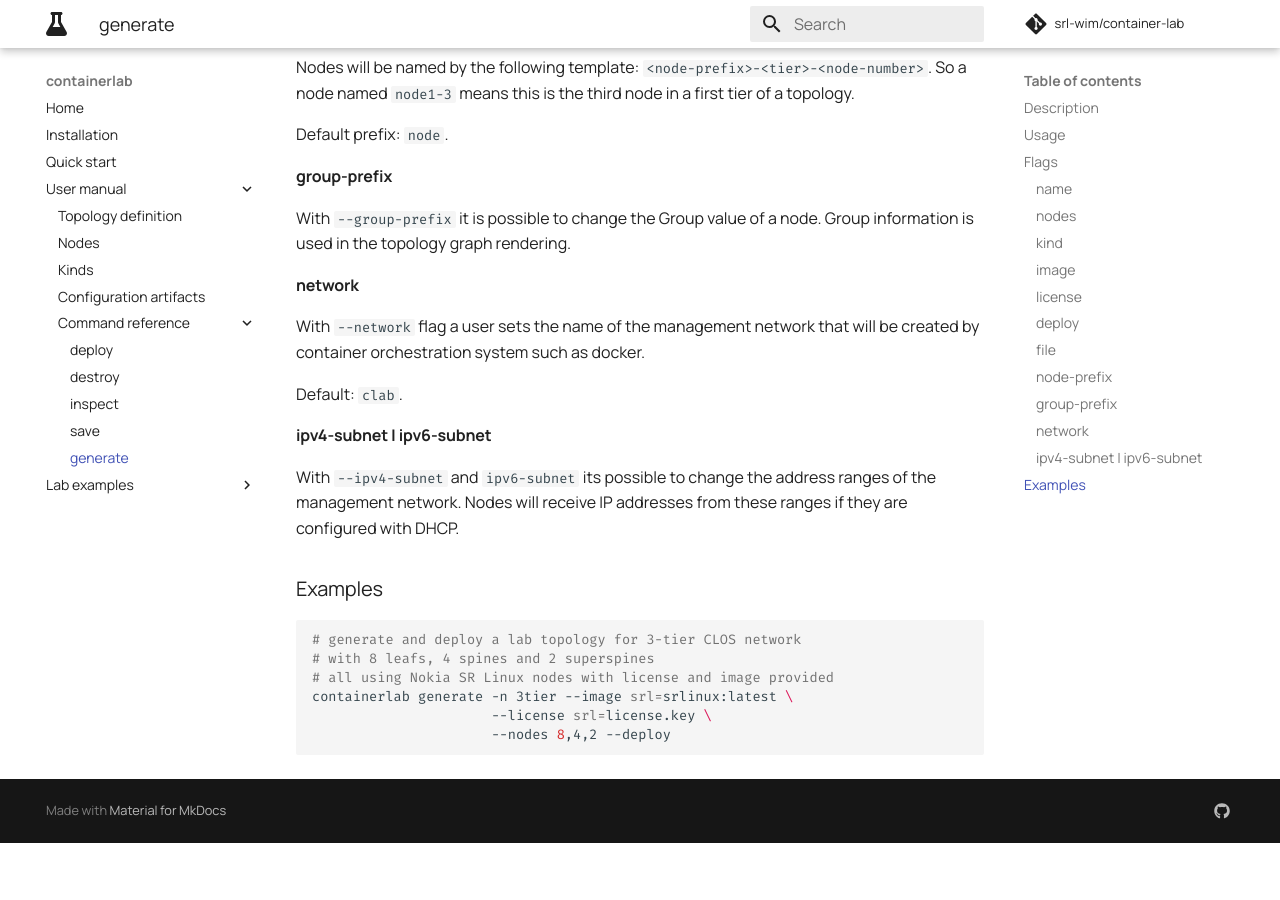
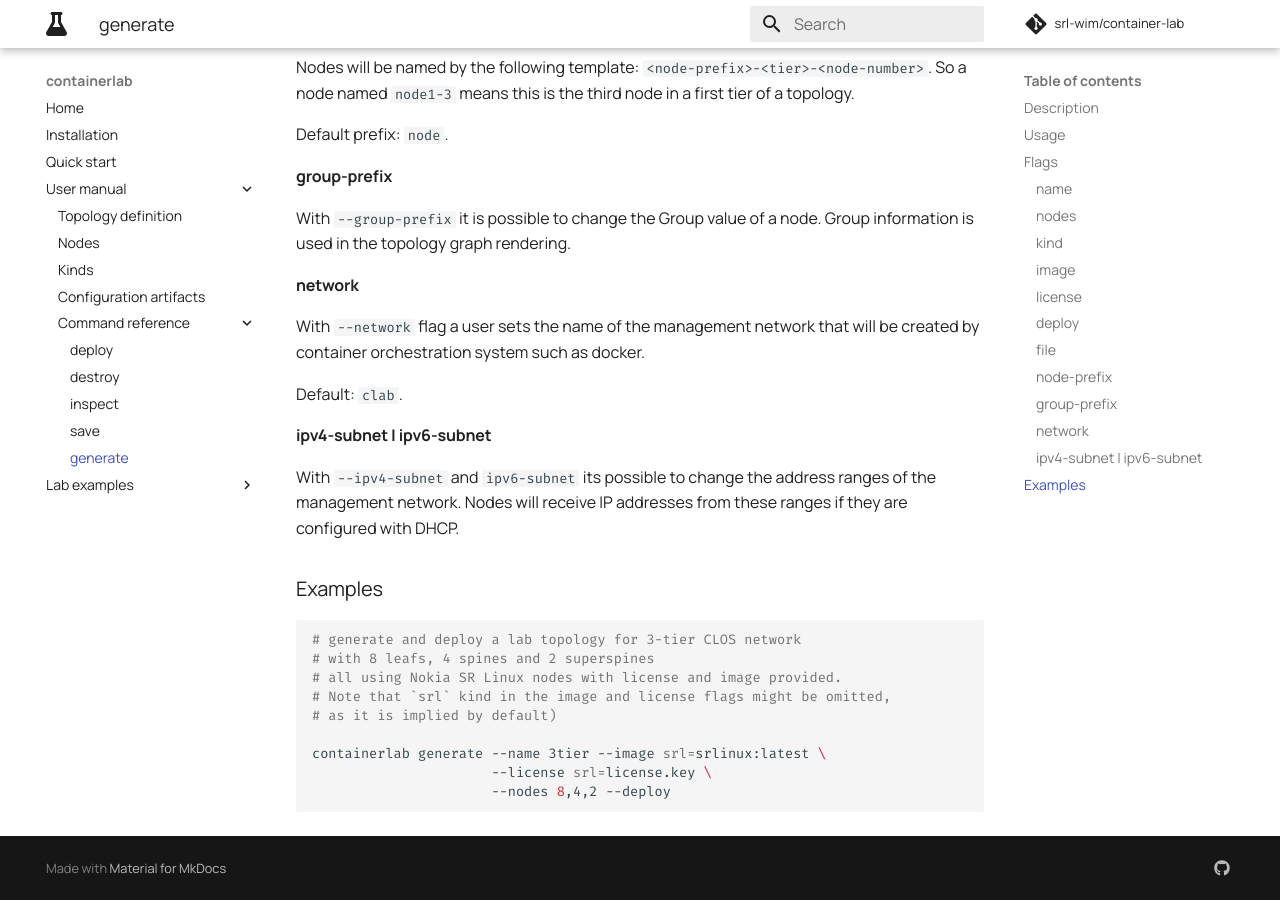
Before and after one commit to srl-labs/containerlab, an MkDocs documentation site: the page built from docs/cmd/generate.md, in a window 1280 px wide and 900 px high, scrolled down 2237 px. Built offline with MkDocs 1.6.1 and Material for MkDocs 9.7.7, drawn with Linux system fonts in a browser that asks for light colours; comment, search, counter and statistics services are not loaded; before the commit the page ends 3080 px from its top, so only the background shows below that.

Commit message:
added clarification on optional srl kind

````diff
--- a/docs/cmd/generate.md
+++ b/docs/cmd/generate.md
@@ -95,8 +95,11 @@ With `--ipv4-subnet` and `ipv6-subnet` its possible to change the address ranges
 ```bash
 # generate and deploy a lab topology for 3-tier CLOS network
 # with 8 leafs, 4 spines and 2 superspines
-# all using Nokia SR Linux nodes with license and image provided
-containerlab generate -n 3tier --image srl=srlinux:latest \
+# all using Nokia SR Linux nodes with license and image provided.
+# Note that `srl` kind in the image and license flags might be omitted,
+# as it is implied by default)
+
+containerlab generate --name 3tier --image srl=srlinux:latest \
                       --license srl=license.key \
                       --nodes 8,4,2 --deploy
 ```
````
